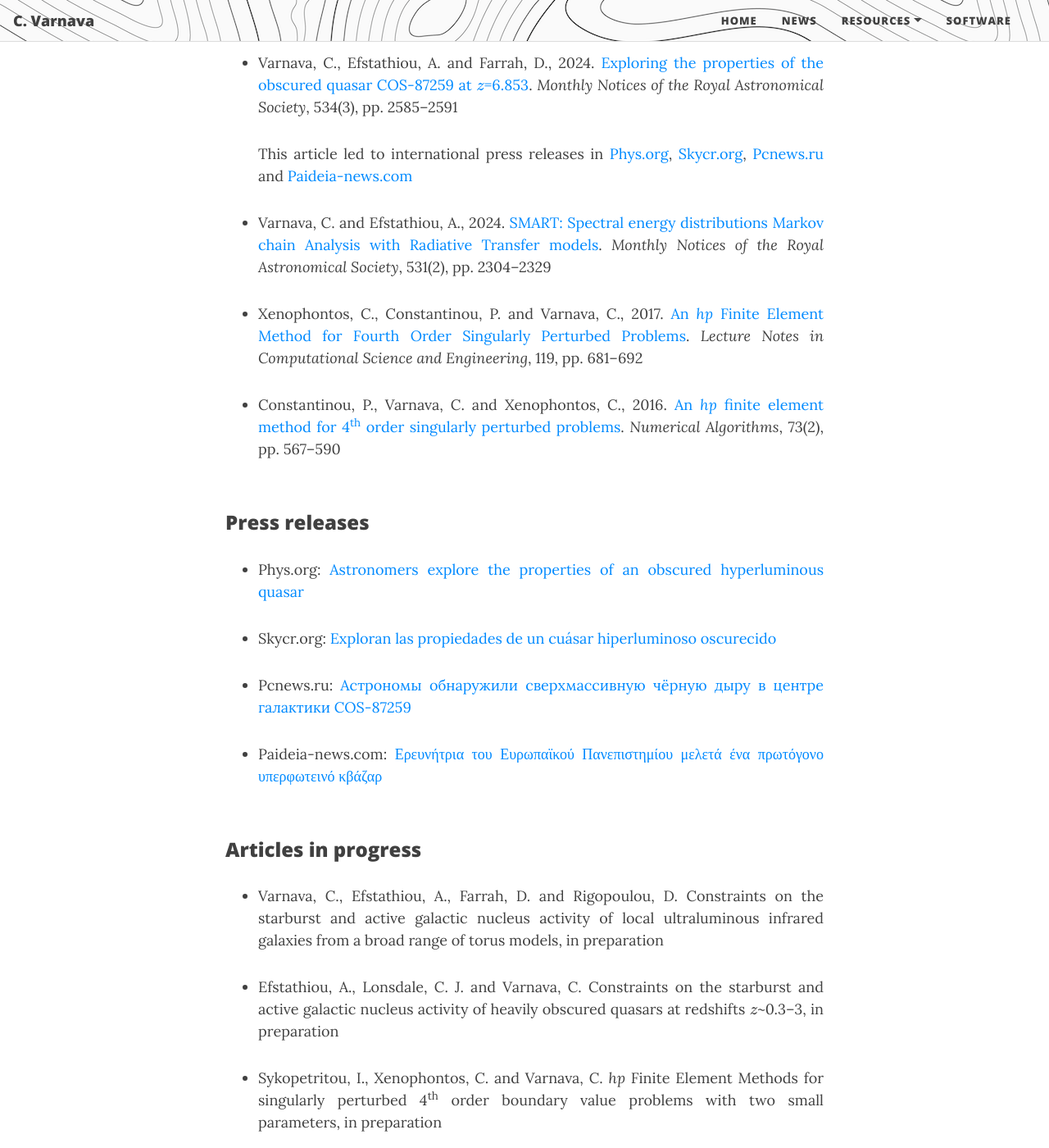
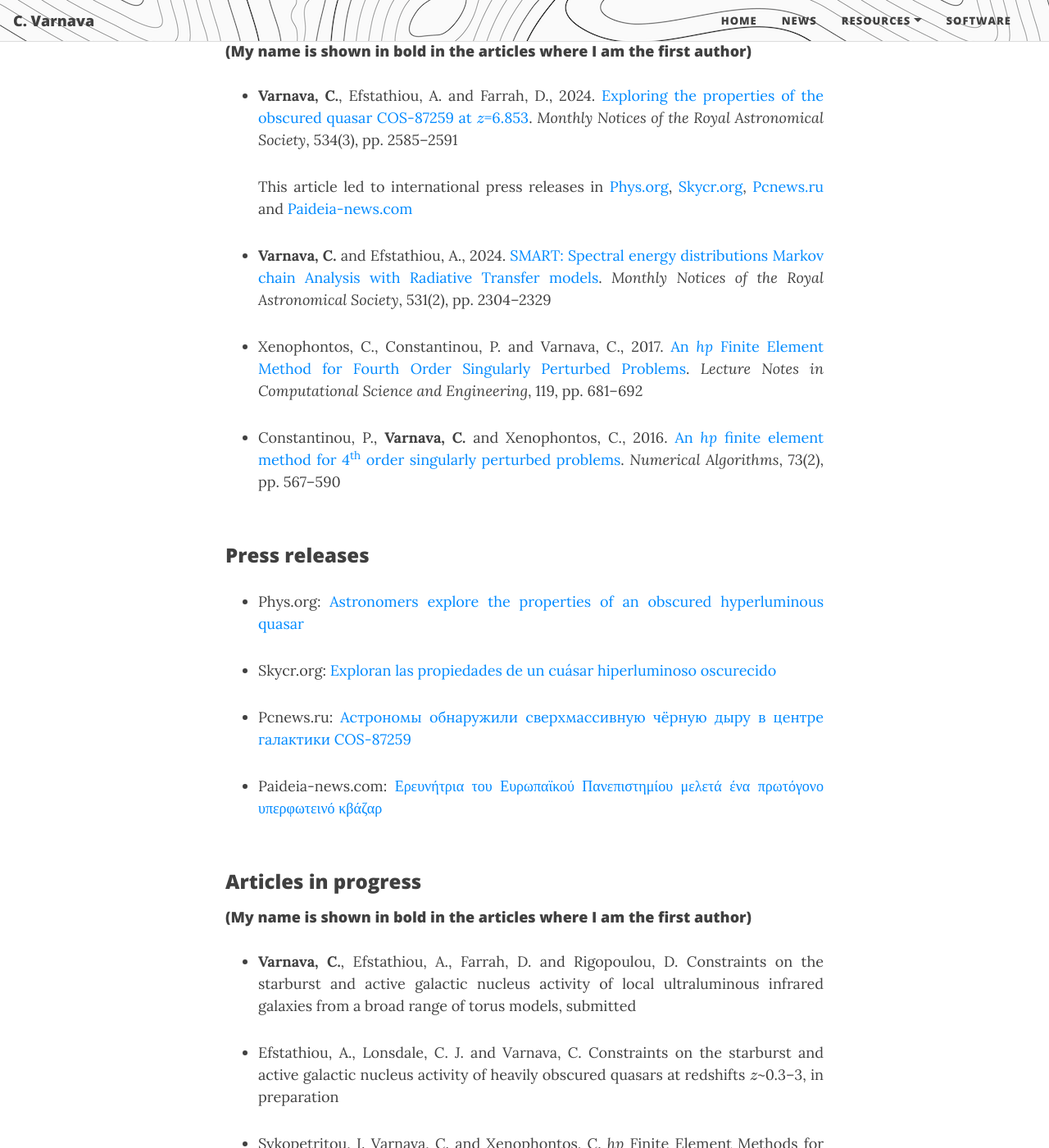
Before and after one commit to ch-var/ch-var.github.io, a Jekyll site: the page built from cv.html, in a window 1280 px wide and 1400 px high, scrolled down 3036 px. Shown: the whole window at 82% size. Built offline with Jekyll 4.4.1, drawn with Linux system fonts in a browser that asks for light colours; formulas are drawn with MathJax 3.

Commit message:
Update cv.html

```diff
--- a/cv.html
+++ b/cv.html
@@ -91,16 +91,16 @@ Finite element method
 Founding member of Women in Mathematical Sciences in Cyprus (WMSC)
 </p>
 <br>
-<h3>Publications</h3>
+<h3>Publications</h3> <h4>(My name is shown in bold in the articles where I am the first author)</h4>
 <p>
 <ul>
-<li align='justify'>Varnava, C., Efstathiou, A. and Farrah, D., 2024. <a href="https://doi.org/10.1093/mnras/stae2221">Exploring the properties of the obscured quasar COS-87259 at \(z\)=6.853</a>. <i>Monthly Notices of the Royal Astronomical Society</i>, 534(3), pp. 2585–2591</li>
+<li align='justify'><b>Varnava, C.</b>, Efstathiou, A. and Farrah, D., 2024. <a href="https://doi.org/10.1093/mnras/stae2221">Exploring the properties of the obscured quasar COS-87259 at \(z\)=6.853</a>. <i>Monthly Notices of the Royal Astronomical Society</i>, 534(3), pp. 2585–2591</li>
 <p align='justify'>This article led to international press releases in <a href="https://phys.org/news/2024-10-astronomers-explore-properties-obscured-hyperluminous.html">Phys.org</a>, <a href="https://skycr.org/2024/10/21/exploran-las-propiedades-de-un-cuasar-hiperluminoso-oscurecido/">Skycr.org</a>, <a href="https://pcnews.ru/news/astronomy_obnaruzili_sverhmassivnuu_cernuu_dyru_v_centre_galaktiki_cos_87259-1530160.html#gsc.tab=0">Pcnews.ru</a> and <a href="https://paideia-news.com/panepistimio-frederick/2024/11/11/ereynitria-toy-eyropaikoy-panepistimioy-meleta-ena-protogono-yperfoteino-kbazar">Paideia-news.com</a></p>
-<li align='justify'>Varnava, C. and Efstathiou, A., 2024. <a href="https://doi.org/10.1093/mnras/stae1141">SMART: Spectral energy distributions Markov chain Analysis with Radiative Transfer models</a>. <i>Monthly Notices of the Royal Astronomical Society</i>, 531(2), pp. 2304–2329</li>
+<li align='justify'><b>Varnava, C.</b> and Efstathiou, A., 2024. <a href="https://doi.org/10.1093/mnras/stae1141">SMART: Spectral energy distributions Markov chain Analysis with Radiative Transfer models</a>. <i>Monthly Notices of the Royal Astronomical Society</i>, 531(2), pp. 2304–2329</li>
 <p>
 <li align='justify'>Xenophontos, C., Constantinou, P. and Varnava, C., 2017. <a href="https://doi.org/10.1007/978-3-319-65870-4_49">An <i>hp</i> Finite Element Method for Fourth Order Singularly Perturbed Problems</a>. <i>Lecture Notes in Computational Science and Engineering</i>, 119, pp. 681–692</li>
 <p>
-<li align='justify'>Constantinou, P., Varnava, C. and Xenophontos, C., 2016. <a href="https://doi.org/10.1007/s11075-016-0108-9">An <i>hp</i> finite element method for 4<sup>th</sup> order singularly perturbed problems</a>. <i>Numerical Algorithms</i>, 73(2), pp. 567–590</li>
+<li align='justify'>Constantinou, P., <b>Varnava, C.</b> and Xenophontos, C., 2016. <a href="https://doi.org/10.1007/s11075-016-0108-9">An <i>hp</i> finite element method for 4<sup>th</sup> order singularly perturbed problems</a>. <i>Numerical Algorithms</i>, 73(2), pp. 567–590</li>
 </ul>
 <br>
 <h3>Press releases</h3>
@@ -115,14 +115,14 @@ Founding member of Women in Mathematical Sciences in Cyprus (WMSC)
 <li align='justify'>Paideia-news.com: <a href="https://paideia-news.com/panepistimio-frederick/2024/11/11/ereynitria-toy-eyropaikoy-panepistimioy-meleta-ena-protogono-yperfoteino-kbazar">Ερευνήτρια του Ευρωπαϊκού Πανεπιστημίου μελετά ένα πρωτόγονο υπερφωτεινό κβάζαρ</a></li>
 </ul>
 <br>
-<h3>Articles in progress</h3>
+<h3>Articles in progress</h3> <h4>(My name is shown in bold in the articles where I am the first author)</h4>
 <p>
 <ul>
-<li align='justify'>Varnava, C., Efstathiou, A., Farrah, D. and Rigopoulou, D. Constraints on the starburst and active galactic nucleus activity of local ultraluminous infrared galaxies from a broad range of torus models, in preparation</li>
+<li align='justify'><b>Varnava, C.</b>, Efstathiou, A., Farrah, D. and Rigopoulou, D. Constraints on the starburst and active galactic nucleus activity of local ultraluminous infrared galaxies from a broad range of torus models, submitted</li>
 <p>
 <li align='justify'>Efstathiou, A., Lonsdale, C. J. and Varnava, C. Constraints on the starburst and active galactic nucleus activity of heavily obscured quasars at redshifts \(z\)~0.3–3, in preparation</li>
 <p>
-<li align='justify'>Sykopetritou, I., Xenophontos, C. and Varnava, C. <i>hp</i> Finite Element Methods for singularly perturbed 4<sup>th</sup> order boundary value problems with two small parameters, in preparation</li>
+<li align='justify'>Sykopetritou, I. Varnava, C. and Xenophontos, C. <i>hp</i> Finite Element Methods for singularly perturbed 4<sup>th</sup> order boundary value problems with two small parameters, in preparation</li>
 </ul>
 <br>
 <h3>Invited Talks</h3>
```
